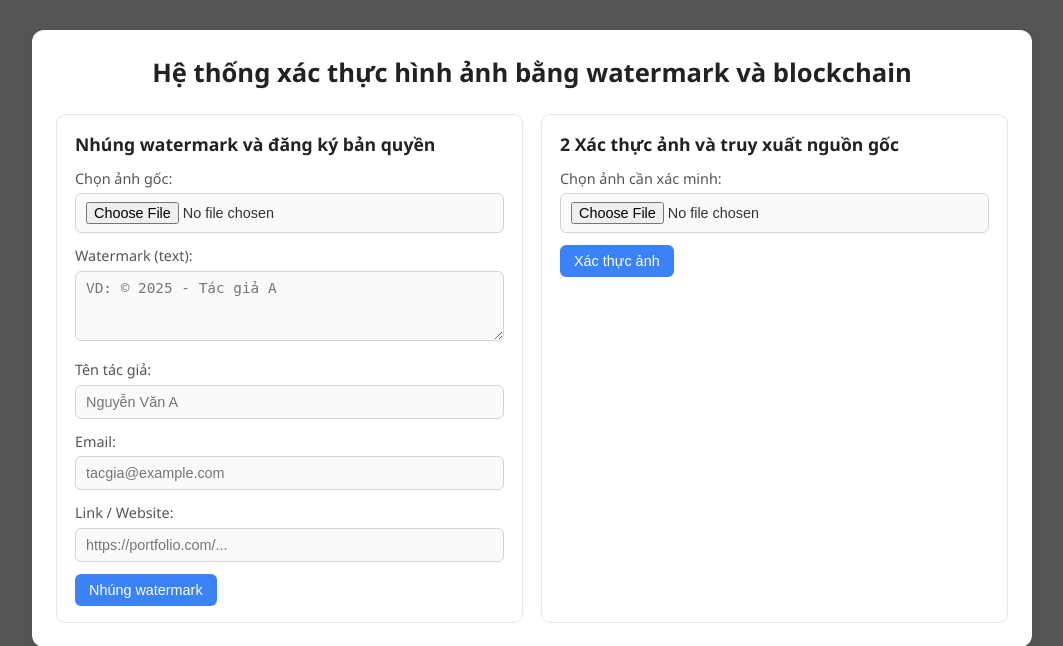
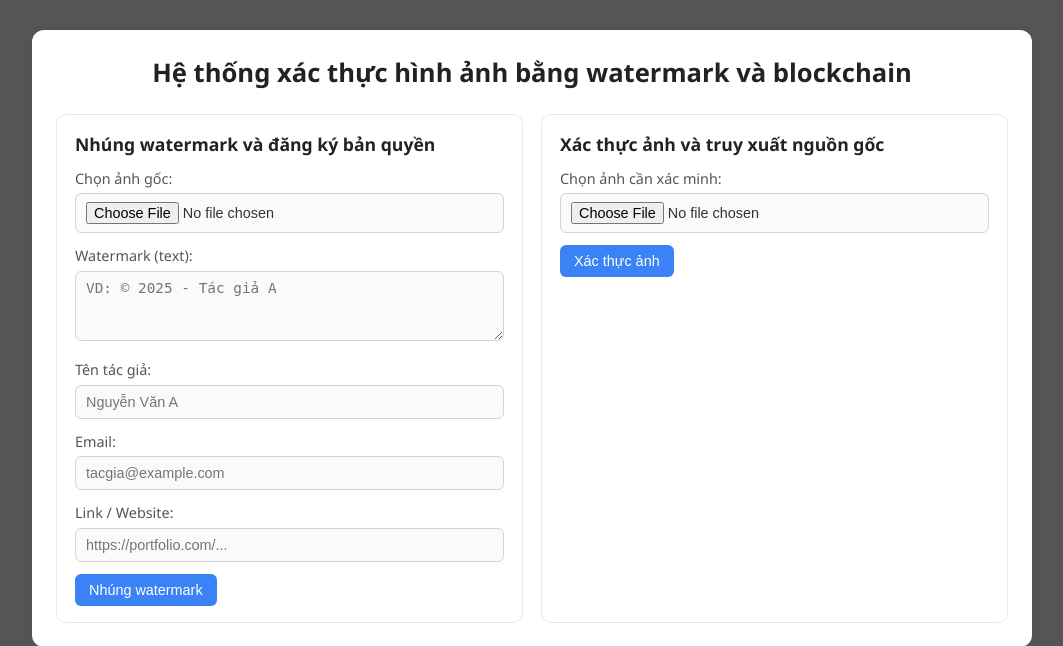
Before and after one commit to hoanghieuinfo/deep_watermark_web, a Flask app: page / in a window 1280 px wide. Shown: the top 646 px of the page, without its empty margins (108-1171 px from the left). Run offline with Flask 3, Linux system fonts and the light colour scheme; parts of the project's set-up code (start-up, migrations or seed data) failed here and were passed over.

Commit message:
Update index.html

```diff
--- a/templates/index.html
+++ b/templates/index.html
@@ -37,7 +37,7 @@
     </div>
 
     <div class="card">
-        <h2>2 Xác thực ảnh và truy xuất nguồn gốc</h2>
+        <h2> Xác thực ảnh và truy xuất nguồn gốc</h2>
         <form action="{{ url_for('verify') }}" method="post" enctype="multipart/form-data">
             <div class="field-group">
                 <label>Chọn ảnh cần xác minh:</label>
```
